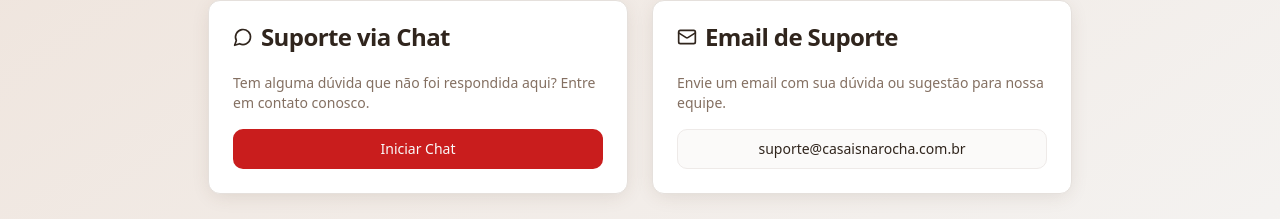
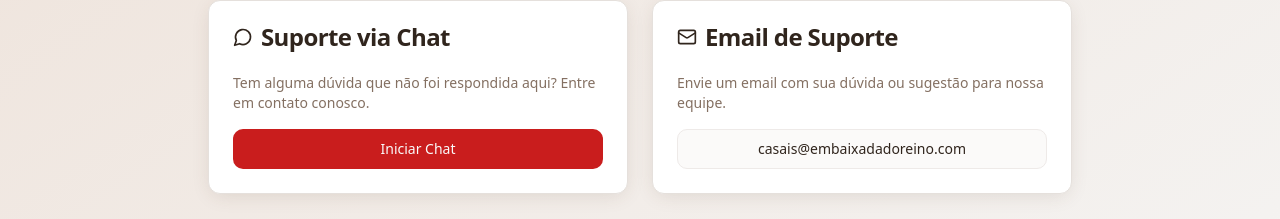
Before and after one commit to CasaisEmbaixada/casal-rocha-planilha, a React (Vite) app: page /ajuda in a window 1280 px wide. Shown: the part 626-845 px from the top of the page. Built offline with nearby package versions, Linux system fonts and the light colour scheme.

Commit message:
Update Ajuda.tsx

```diff
--- a/src/pages/Ajuda.tsx
+++ b/src/pages/Ajuda.tsx
@@ -129,7 +129,7 @@ export const Ajuda = () => {
                 Envie um email com sua dúvida ou sugestão para nossa equipe.
               </p>
               <Button variant="outline" className="w-full">
-                suporte@casaisnarocha.com.br
+                casais@embaixadadoreino.com
               </Button>
             </CardContent>
           </Card>
```
